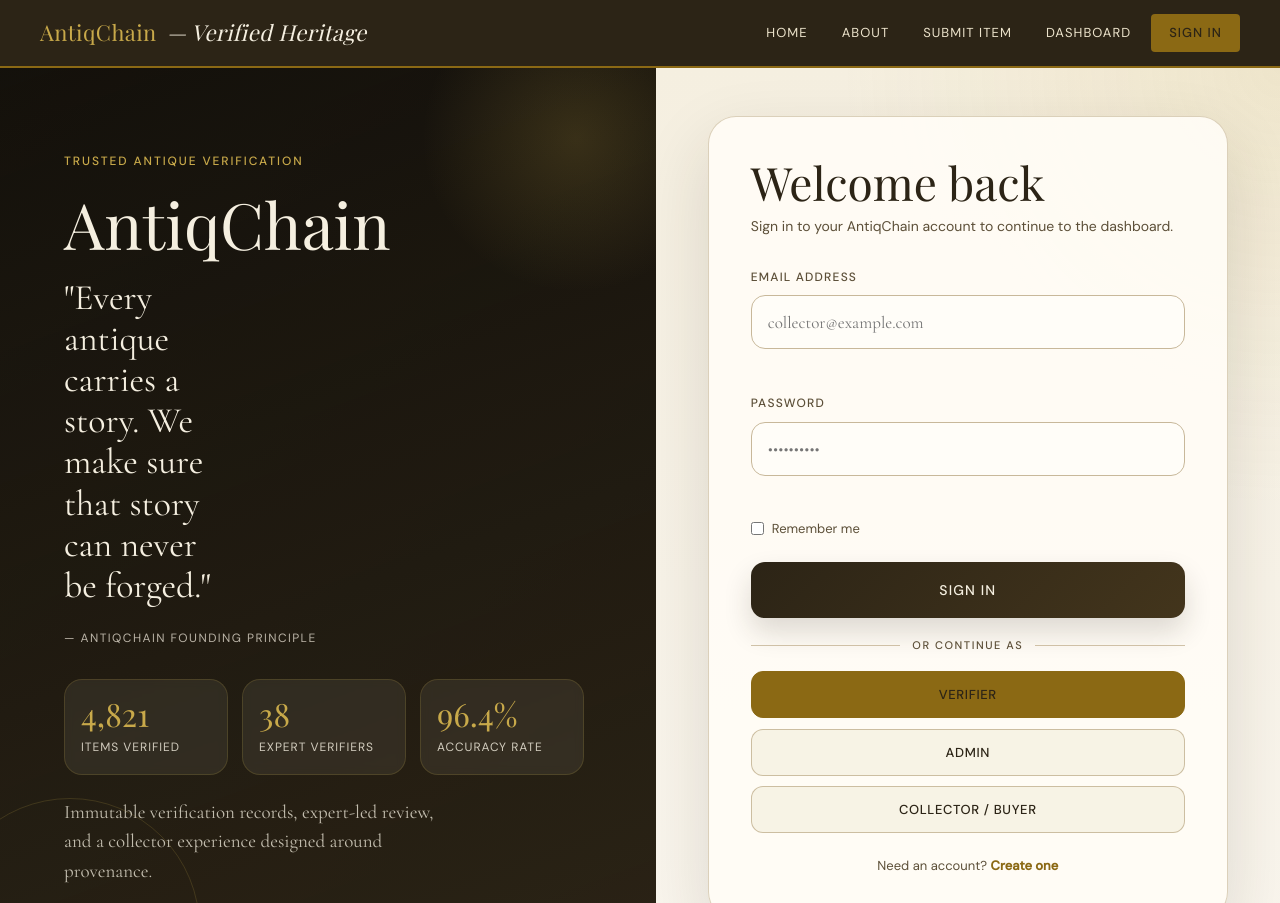
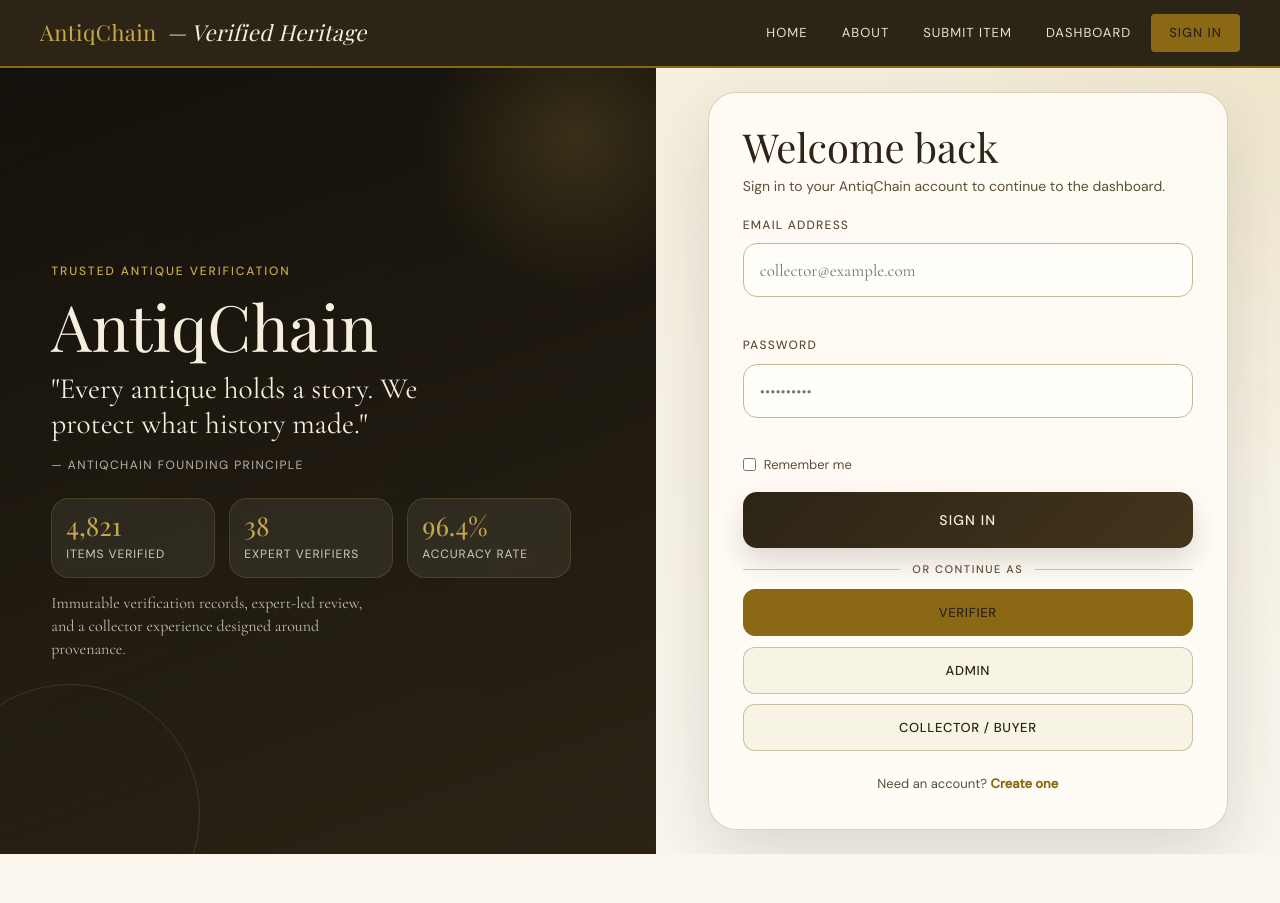
Before and after one commit to phuanh20001/AntiqueSystem, a plain HTML site: page antique-chain/antique-frontend/pages/login.html in a window 1280 px wide. Shown: the top 903 px of the page. After the commit the page ends 854 px from the top, so only its background shows below. Drawn offline with nearby package versions, Linux system fonts and the light colour scheme; a web font is replaced by a local one.

Commit message:
Redesigned login interface with modern card-based layout,improved user experience

```diff
--- a/antique-chain/antique-frontend/css/auth.css
+++ b/antique-chain/antique-frontend/css/auth.css
@@ -28,7 +28,7 @@
     linear-gradient(160deg, rgba(15, 13, 9, 0.84), rgba(44, 36, 22, 0.94)),
     linear-gradient(120deg, var(--ink) 0%, #1a150d 100%);
   color: var(--parchment);
-  padding: 72px clamp(28px, 5vw, 72px);
+  padding: clamp(28px, 4vh, 52px) clamp(24px, 4vw, 64px);
   display: flex;
   align-items: center;
 }
@@ -62,7 +62,7 @@
   z-index: 1;
   width: min(520px, 100%);
   display: grid;
-  gap: 22px;
+  gap: 14px;
 }
 
 .auth-kicker {
@@ -82,10 +82,12 @@
 }
 
 .auth-quote {
-  font-size: clamp(27px, 2.8vw, 38px);
-  line-height: 1.15;
+  font-size: clamp(22px, 2.3vw, 32px);
+  line-height: 1.2;
   color: var(--parchment);
-  max-width: 10ch;
+  max-width: 28ch;
+  white-space: normal;
+  writing-mode: horizontal-tb;
 }
 
 .auth-quote-attr {
@@ -107,16 +109,16 @@
   background: rgba(250, 246, 238, 0.07);
   border: 1px solid rgba(200, 169, 74, 0.18);
   border-radius: 18px;
-  padding: 18px 16px;
+  padding: 14px 14px;
   backdrop-filter: blur(4px);
 }
 
 .auth-stat-num {
   font-family: var(--font-display);
-  font-size: 32px;
+  font-size: 26px;
   line-height: 1;
   color: var(--sepia-light);
-  margin-bottom: 8px;
+  margin-bottom: 6px;
 }
 
 .auth-stat-label {
@@ -131,15 +133,15 @@
 .auth-left-note {
   max-width: 42ch;
   color: rgba(245, 239, 224, 0.76);
-  font-size: 19px;
-  line-height: 1.55;
+  font-size: 16px;
+  line-height: 1.45;
 }
 
 .auth-right {
   display: flex;
   align-items: center;
   justify-content: center;
-  padding: 48px 24px;
+  padding: 24px 20px;
 }
 
 .auth-shell {
@@ -151,7 +153,7 @@
   background: rgba(255, 252, 246, 0.92);
   border: 1px solid rgba(200, 184, 154, 0.65);
   border-radius: 28px;
-  padding: clamp(28px, 4vw, 42px);
+  padding: clamp(20px, 3vw, 34px);
   box-shadow: 0 28px 70px rgba(44, 36, 22, 0.14);
 }
 
@@ -160,15 +162,15 @@
 }
 
 .auth-panel-head {
-  margin-bottom: 28px;
+  margin-bottom: 16px;
 }
 
 .auth-title {
   font-family: var(--font-display);
-  font-size: clamp(34px, 4vw, 46px);
+  font-size: clamp(30px, 3.4vw, 40px);
   line-height: 1;
   color: var(--ink);
-  margin-bottom: 10px;
+  margin-bottom: 8px;
 }
 
 .auth-subtitle {
@@ -180,7 +182,7 @@
 
 .auth-form {
   display: grid;
-  gap: 18px;
+  gap: 12px;
 }
 
 .auth-form-row {
--- a/antique-chain/antique-frontend/pages/login.html
+++ b/antique-chain/antique-frontend/pages/login.html
@@ -30,7 +30,7 @@
         <div class="auth-kicker">Trusted Antique Verification</div>
         <a class="auth-logo" href="../index.html">AntiqChain</a>
         <div class="auth-quote">
-          "Every antique carries a story. We make sure that story can never be forged."
+          "Every antique holds a story. We protect what history made."
         </div>
         <div class="auth-quote-attr">— AntiqChain Founding Principle</div>
 
```
